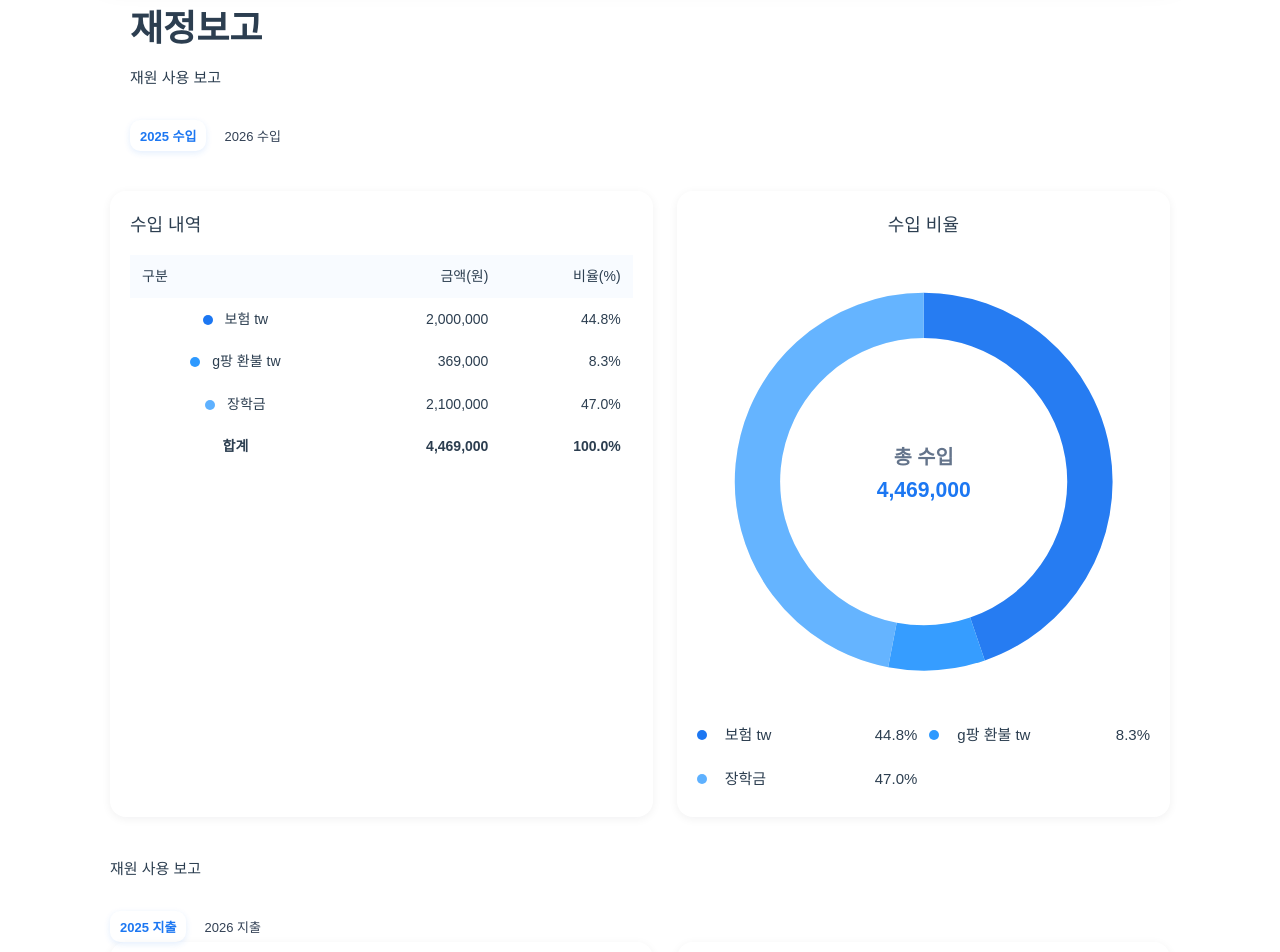
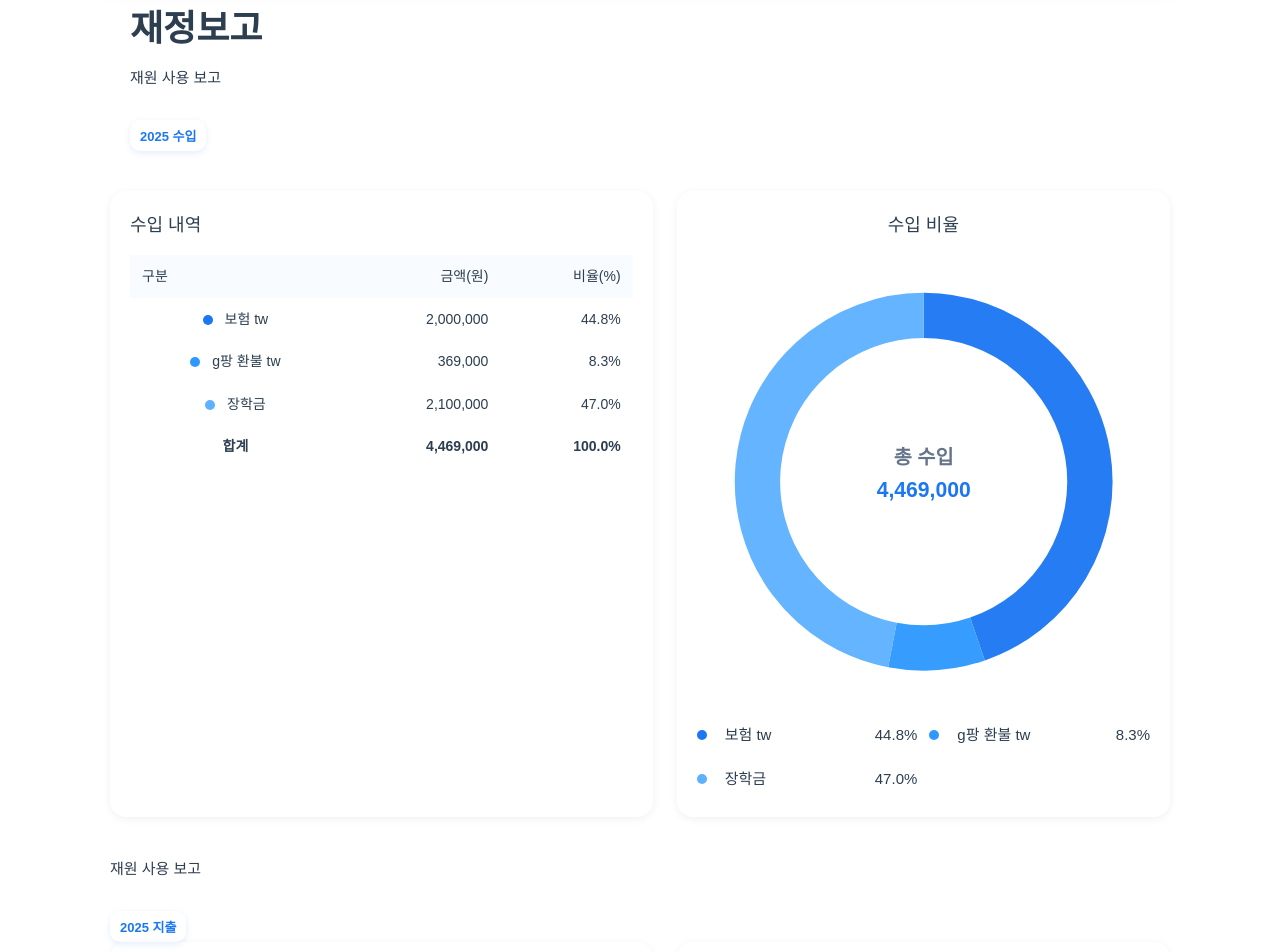
Before and after one commit to wooju8303/WYEA-frontend, a Vue app: page /financialreport in a window 1280 px wide. Shown: the part 100-1052 px from the top of the page. Built offline with nearby package versions, Linux system fonts and the light colour scheme; what quasar would draw is missing.

Commit message:
재정보고 2026 버튼 비활성화

```diff
--- a/src/views/FinancialReport.vue
+++ b/src/views/FinancialReport.vue
@@ -68,7 +68,6 @@ const spendingitems2026 = ref<Item[]>([
 // #BBF7D0 (연한 실버톤 그린)
 
 /**********************************수입**************************************/
-// 1) 합계/비율
 const activeIncomeYear = ref<'2025' | '2026'>('2025')
 
 /* 선택된 연도의 수입 아이템 */
@@ -157,11 +156,11 @@ const centerSub2 = computed(() => {
             @click="activeIncomeYear = '2025'">
             2025 수입
           </button>
-          <button
-            :class="{ active: activeIncomeYear === '2026' }"
-            @click="activeIncomeYear = '2026'">
-            2026 수입
-          </button>
+<!--          <button-->
+<!--            :class="{ active: activeIncomeYear === '2026' }"-->
+<!--            @click="activeIncomeYear = '2026'">-->
+<!--            2026 수입-->
+<!--          </button>-->
         </div>
       </header>
     </section>
@@ -170,7 +169,7 @@ const centerSub2 = computed(() => {
       <!-- 표 -->
       <div class="card">
         <h2>수입 내역</h2>
-        <table class="tbl" aria-label="2025 수입 내역">
+        <table class="tbl" :aria-label="`${activeIncomeYear} 수입 내역`">
           <thead>
           <tr>
             <th scope="col">구분</th>
@@ -251,11 +250,11 @@ const centerSub2 = computed(() => {
           @click="activeSpendingYear = '2025'">
           2025 지출
         </button>
-        <button
-          :class="{ active: activeSpendingYear === '2026' }"
-          @click="activeSpendingYear = '2026'">
-          2026 지출
-        </button>
+<!--        <button-->
+<!--          :class="{ active: activeSpendingYear === '2026' }"-->
+<!--          @click="activeSpendingYear = '2026'">-->
+<!--          2026 지출-->
+<!--        </button>-->
       </div>
     </header>
 
@@ -263,7 +262,7 @@ const centerSub2 = computed(() => {
       <!-- 표 -->
       <div class="card">
         <h2>지출 내역</h2>
-        <table class="tbl" aria-label="2025 지출 내역">
+        <table class="tbl" :aria-label="`${activeSpendingYear} 지출 내역`">
           <thead>
           <tr>
             <th scope="col">구분</th>
```
